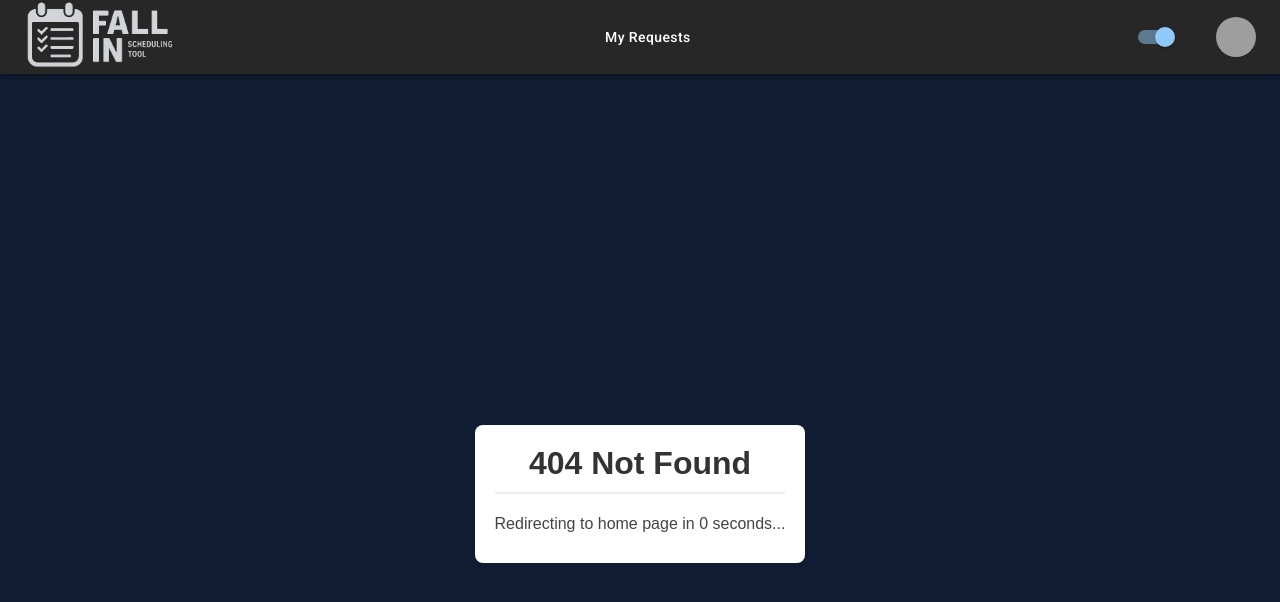
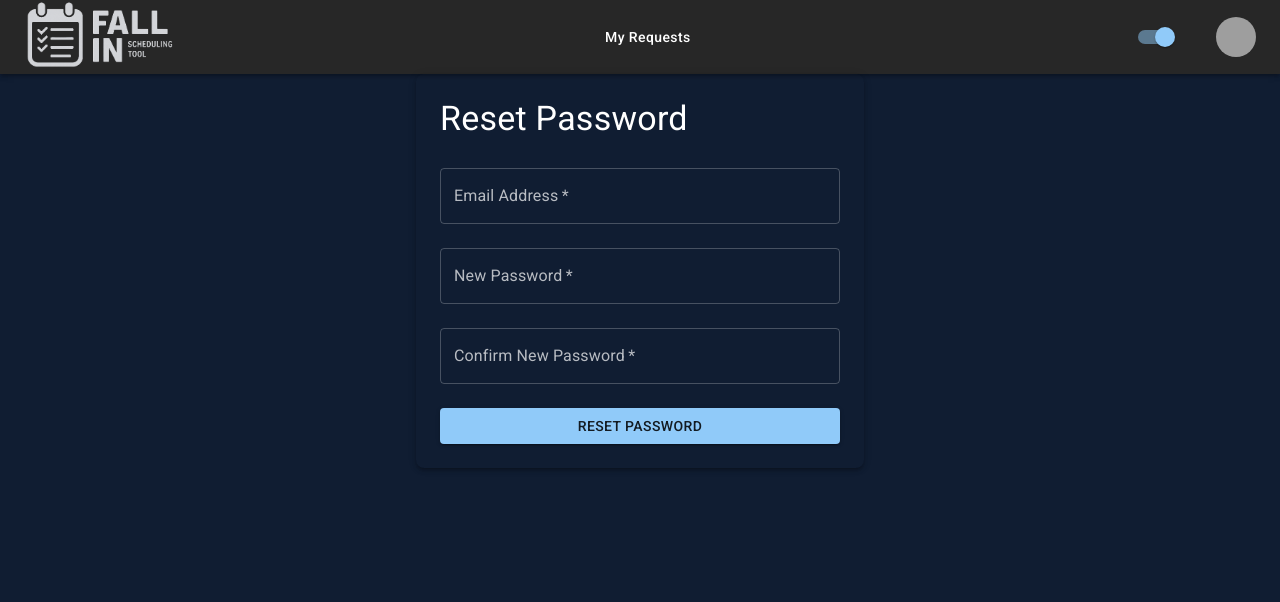
Before and after one commit to Adam-Brace/SDI-29-Capstone, a React (Vite) app in the folder client/: page /reset-password in a window 1280 px wide. Before the commit this address had no page. Shown: the top 602 px of the page. Built offline with nearby package versions, Linux system fonts and the light colour scheme; some icons are missing.

Commit message:
forgot password function and page

```diff
--- a/client/src/App.jsx
+++ b/client/src/App.jsx
@@ -1,6 +1,6 @@
+
 import React, { useEffect, useState } from "react";
-
-import { Routes, Route, Link } from "react-router-dom";
+import { Routes, Route } from "react-router-dom";
 import LoginPage from "./Routes/LoginPage/LoginPage";
 import RegisterPage from "./Routes/RegisterPage/RegisterPage";
 import Admin from "./Routes/Admin/Admin.jsx";
@@ -12,16 +12,17 @@ import NotFound from "./Components/NotFound";
 import HomePage from "./Routes/HomePage";
 import Nav from "./Components/Nav.jsx";
 import MyRequests from "./Routes/MyRequests.jsx";
+import SimpleResetPassword from "./Components/SimpleResetPassword"; // New import
 
 export default function App() {
 	const { logout } = useAuth();
 	const { user } = useAuth();
-
 	const sampleUser = {
 		rank: "Capt",
 		firstName: "Jane",
 		lastName: "Doe",
 	};
+
 	const [theme, setTheme] = useState("light");
 
   useEffect(() => {
@@ -36,6 +37,12 @@ export default function App() {
     localStorage.setItem("theme", newTheme);
     document.body.className = newTheme + "-theme";
   };
+
+  useEffect(() => {
+    const storedTheme = localStorage.getItem("theme") || "light";
+    setTheme(storedTheme);
+    document.body.className = storedTheme + "-theme";
+  }, []);
 
   return (
     <>
@@ -68,6 +75,7 @@ export default function App() {
         <Route path="/login" element={<LoginPage />} />
         <Route path="/register" element={<RegisterPage />} />
         <Route path="/myrequests" element={<MyRequests />} />
+        <Route path="/reset-password" element={<SimpleResetPassword />} />
         <Route path="*" element={<NotFound />} />
       </Routes>
     </>
--- /dev/null
+++ b/client/src/Components/SimpleResetPassword.jsx
@@ -0,0 +1,122 @@
+
+import React, { useState } from "react";
+import { useNavigate } from "react-router-dom";
+import { TextField, Button, Box, Typography, Alert } from "@mui/material";
+
+const API_URL = import.meta.env.VITE_API_URL;
+
+function SimpleResetPassword() {
+  const navigate = useNavigate();
+  const [form, setForm] = useState({
+    email: "",
+    password: "",
+    confirmPassword: "",
+  });
+  const [error, setError] = useState("");
+  const [message, setMessage] = useState("");
+
+  const handleChange = (e) => {
+    setForm({ ...form, [e.target.name]: e.target.value });
+  };
+
+  const handleSubmit = (e) => {
+    e.preventDefault();
+
+    if (form.password !== form.confirmPassword) {
+      setError("Passwords do not match.");
+      return;
+    }
+
+
+    fetch(`${API_URL}/user/reset-password`, {
+      method: "POST",
+      headers: {
+        "Content-Type": "application/json",
+      },
+      body: JSON.stringify({
+        email: form.email,
+        newPassword: form.password,
+      }),
+    })
+      .then((res) => res.json())
+      .then((data) => {
+        if (data.success) {
+          setMessage("Password successfully reset. Please log in with your new password.");
+          setError("");
+
+          setTimeout(() => {
+            navigate("/login");
+          }, 2000);
+        } else {
+          setError(data.error || "Reset password failed.");
+          setMessage("");
+        }
+      })
+      .catch((err) => {
+        console.error("Reset password error:", err);
+        setError("Reset password failed.");
+        setMessage("");
+      });
+  };
+
+  return (
+    <Box
+      sx={{
+        maxWidth: 400,
+        margin: "auto",
+        padding: 3,
+        boxShadow: 3,
+        borderRadius: 2,
+      }}
+    >
+      <Typography variant="h4" gutterBottom>
+        Reset Password
+      </Typography>
+      {message && <Alert severity="success">{message}</Alert>}
+      {error && <Alert severity="error">{error}</Alert>}
+      <form onSubmit={handleSubmit}>
+        <TextField
+          fullWidth
+          margin="normal"
+          label="Email Address"
+          name="email"
+          type="email"
+          value={form.email}
+          onChange={handleChange}
+          required
+        />
+        <TextField
+          fullWidth
+          margin="normal"
+          label="New Password"
+          name="password"
+          type="password"
+          value={form.password}
+          onChange={handleChange}
+          required
+        />
+        <TextField
+          fullWidth
+          margin="normal"
+          label="Confirm New Password"
+          name="confirmPassword"
+          type="password"
+          value={form.confirmPassword}
+          onChange={handleChange}
+          required
+        />
+        <Button
+          type="submit"
+          variant="contained"
+          color="primary"
+          fullWidth
+          sx={{ marginTop: 2 }}
+        >
+          Reset Password
+        </Button>
+      </form>
+    </Box>
+  );
+}
+
+export default SimpleResetPassword;
--- a/client/src/Routes/LoginPage/LoginPage.jsx
+++ b/client/src/Routes/LoginPage/LoginPage.jsx
@@ -1,3 +1,4 @@
+
 import React from "react";
 import { Link } from "react-router-dom";
 import LoginForm from "../../Components/LoginForm";
@@ -46,7 +47,7 @@ function LoginPage() {
           <Box sx={{ marginTop: 2, textAlign: "center" }}>
             <MuiLink
               component={Link}
-							to="/forgot-password"
+              to="/reset-password"
               underline="hover"
               variant="body2"
             >
```
Also changed, not shown: 1 other file (tests, documents, lock files or other folders). Lines whose indentation alone changed are shown as unchanged.
